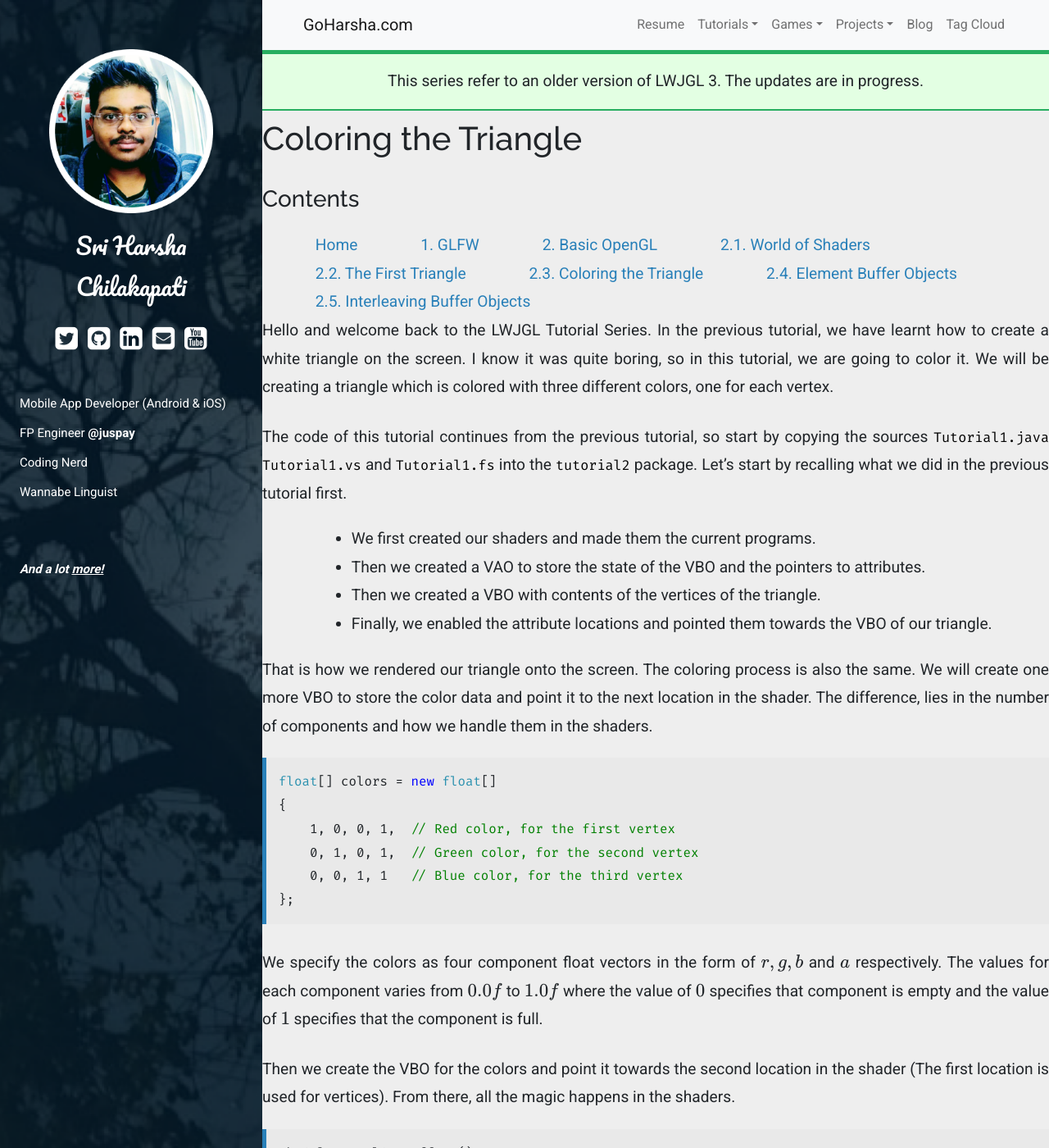
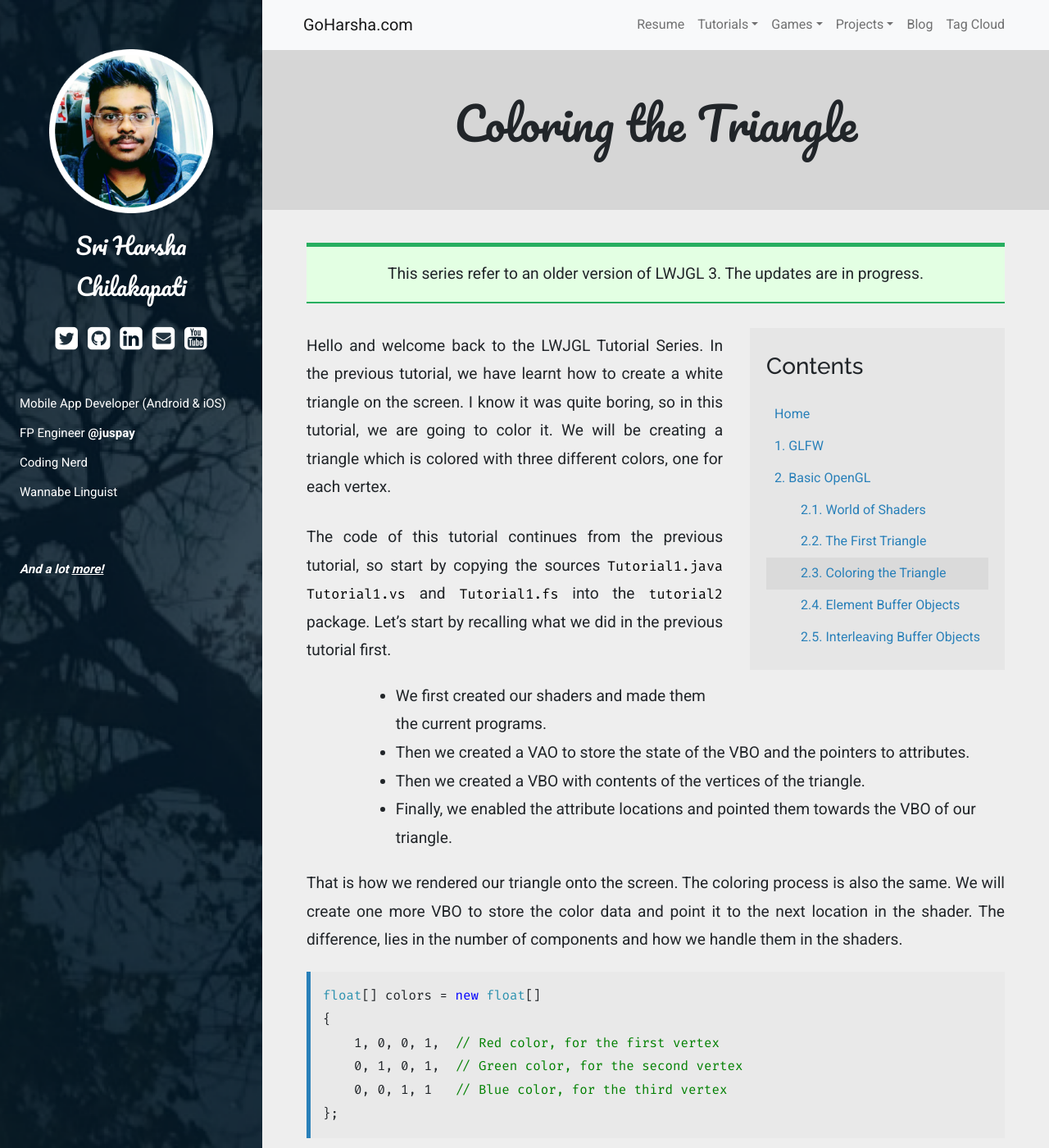
Before and after one commit to sriharshachilakapati/sriharshachilakapati.github.io, a Jekyll site: the page built from pages/tutorials/lwjgl-tutorial-series/2-basic-opengl/2-3-coloring-the-triangle.md, in a window 1280 px wide and 1400 px high. Shown: the whole window at 82% size. Built offline with Jekyll 4.4.1, drawn with Linux system fonts in a browser that asks for light colours; nearby versions of some CDN libraries; formulas are drawn with MathJax 3; comment, search, counter and statistics services are not loaded.

Commit message:
Fixed tutorial series section

```diff
--- a/_includes/components/content/tutorial-contents.html
+++ b/_includes/components/navigation/tutorial-contents.html
@@ -15,8 +15,8 @@
         {% assign class2 = 'subli' %}
     {% endif %}
 
-    <li>
-        <a class="{{ class1 }} {{ class2 }}" href="{{ href }}">
+    <li class="{{ class1 }} {{ class2 }}">
+        <a href="{{ href }}">
             {% if item.exists == false %}
                 <span style="color: #bb0000 !important;">
             {% endif %}
@@ -30,8 +30,8 @@
     </li>
 
     {% if item.children and include.showall == true %}
-        {% include components/content/tutorial-contents.html child=true items=item.children %}
+        {% include components/navigation/tutorial-contents.html child=true items=item.children %}
     {% elsif item.children and item.section == page.section and page.section != 0 %}
-        {% include components/content/tutorial-contents.html child=true items=item.children %}
+        {% include components/navigation/tutorial-contents.html child=true items=item.children %}
     {% endif %}
 {% endfor %}
--- a/_layouts/lwjgltutorial.html
+++ b/_layouts/lwjgltutorial.html
@@ -1,34 +1,22 @@
 ---
-layout: default
+layout: page
 ---
 
-<div class="post">
-    <header class="post-header">
+<article class="post-content">
     {% unless page.updated %}
-        <div class="note text-center">
+        <p class="note text-center">
             This series refer to an older version of LWJGL 3. The updates are in progress.
-        </div>
+        </p>
     {% endunless %}
 
-        <h1 class="post-title">{{ page.title }}</h1>
-    </header>
-
-    <article class="post-content">
     <div class="pull-right">
-            <div class="row toc">
+        <div class="toc">
             <h3>Contents</h3>
             <ul class="nav navbar-pills navbar-stacked">
-                    {% include components/content/tutorial-contents.html items=site.data.lwjgltuts %}
+                {% include components/navigation/tutorial-contents.html items=site.data.lwjgltuts %}
             </ul>
         </div>
     </div>
 
     {{ content }}
 </article>
-
-    <div class="text-center">
-        {% include components/content/share-buttons.html url=page.url title=page.title %}
-    </div>
-
-    {% include components/content/comments/comments.html %}
-</div>
--- a/_sass/_navbar.scss
+++ b/_sass/_navbar.scss
@@ -1,4 +1,4 @@
-.navbar li {
+.navbar li, .navbar-stacked li {
     font-size: 16px;
     line-height: 1.8em;
     margin: 0;
@@ -23,3 +23,33 @@
     margin-top: -2px !important;
     border-top: 0px solid;
 }
+
+.toc > * {
+    display: block;
+}
+
+.toc {
+    min-width: 250px;
+    max-width: 100%;
+    padding: 20px;
+    margin: 33px;
+    margin-top: 0;
+    margin-right: 0;
+    background-color: #e6e6e6;
+}
+
+.toc li {
+    padding: 5px 10px;
+}
+
+.toc li:hover {
+    background-color: #dadada;
+}
+
+.toc li.activeli {
+    background-color: #dadada;
+}
+
+.subli a {
+    margin-left: 2em;
+}
--- a/_sass/_typesetting.scss
+++ b/_sass/_typesetting.scss
@@ -97,6 +97,7 @@ a:hover, a:visited, a:link, a:active {
     border-bottom: 2px solid #27ae60;
     font-size: 1.2em;
     line-height: 1.4em;
+    margin-bottom: 30px;
 }
 
 article > p {
```
Also changed, not shown: _includes/components/navigation/navigation-stacked.html (deleted, +0 -10 lines), _layouts/webgl4jtutorial.html (+3 -15 lines). Lines whose indentation alone changed are shown as unchanged.
